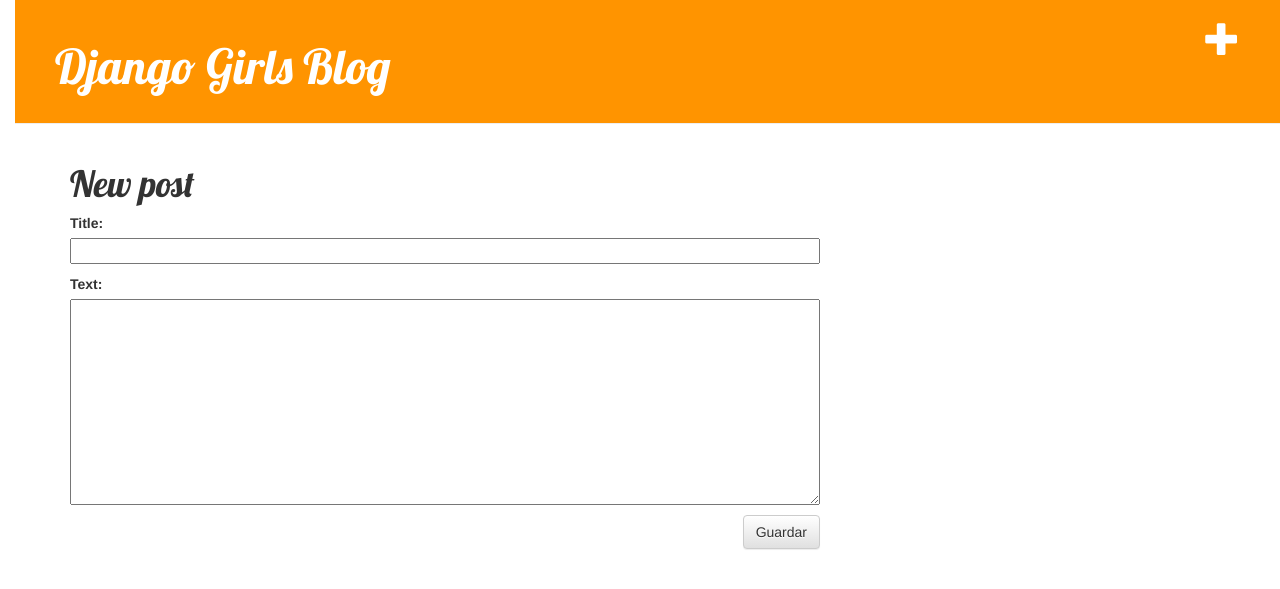
After one commit to jonnatas/my-first-blog, a Django app: page /post/new/ in a window 1280 px wide. The commit adds this page. Shown: the top 589 px of the page. Run offline with Django 3.2, Linux system fonts and the light colour scheme; some libraries are stand-ins or nearby versions.

Commit message:
problema com o ReverseMatch

```diff
--- /dev/null
+++ b/blog/forms.py
@@ -0,0 +1,7 @@
+from django import forms
+from .models import Post
+
+class PostForm(forms.ModelForm):
+    class Meta:
+        model = Post
+        fields = ('title', 'text',)
--- a/blog/templates/blog/base.html
+++ b/blog/templates/blog/base.html
@@ -1,16 +1,16 @@
 {% load staticfiles %}
 <html>
 	<head>
-		<title>Blog</title>
+		<title>Django Girls blog</title>
 		<link rel="stylesheet" href="//maxcdn.bootstrapcdn.com/bootstrap/3.2.0/css/bootstrap.min.css">
 		<link rel="stylesheet" href="//maxcdn.bootstrapcdn.com/bootstrap/3.2.0/css/bootstrap-theme.min.css">
 		<link href='//fonts.googleapis.com/css?family=Lobster&subset=latin,latin-ext' rel='stylesheet' type='text/css'>
 		<link rel="stylesheet" href="{% static 'css/blog.css' %}">
 	</head>
-
 	<body>
 		<div class="page-header">
-			<h1><a href="/">Blog</a></h1>
+			<a href="{% url 'blog:post_new' %}" class="top-menu"><span class="glyphicon glyphicon-plus"></span></a>
+			<h1><a href="/">Django Girls Blog</a></h1>
 		</div>
 		<div class="content container">
 			<div class="row">
@@ -21,5 +21,4 @@
 			</div>
 		</div>
 	</body>
-
-</html
+</html>
--- /dev/null
+++ b/blog/templates/blog/post_edit.html
@@ -0,0 +1,9 @@
+{% extends 'blog/base.html' %}
+
+{% block content %}
+<h1>New post</h1>
+<form method="POST" class="post-form">{% csrf_token %}
+	{{ form.as_p }}
+	<button type="submit" class="save btn btn-default">Guardar</button>
+</form>
+{% endblock %}
--- a/blog/urls.py
+++ b/blog/urls.py
@@ -3,5 +3,6 @@
 
 urlpatterns = [
     url(r'^$', views.post_list),
-    url(r'^posts/(?P<pk>[0-9]+)/$', views.post_detail),
+    url(r'^post/(?P<pk>[0-9]+)/$', views.post_detail, name='post_detail'),
+    url(r'^post/new/$', views.post_new, name='post_new'),
 ]
--- a/blog/views.py
+++ b/blog/views.py
@@ -1,6 +1,7 @@
-from django.shortcuts import render, get_object_or_404
+from django.shortcuts import render, get_object_or_404, redirect
 from django.utils import timezone
 from .models import Post
+from .forms import PostForm
 
 
 def post_list(request):
@@ -11,3 +12,16 @@
 def post_detail(request, pk):
     post = get_object_or_404(Post, pk=pk)
     return render(request, 'blog/post_detail.html', {'post': post})
+
+def post_new(request):
+    if request.method == "POST":
+        form = PostForm(request.POST)
+        if form.is_valid():
+            post = form.save(commit=False)
+            post.author = request.user
+            post.published_date = timezone.now()
+            post.save()
+            return redirect('post_detail', pk=post.pk)
+    else:
+        form = PostForm()
+    return render(request, 'blog/post_edit.html', {'form': form})
--- a/mysite/urls.py
+++ b/mysite/urls.py
@@ -3,5 +3,5 @@
 
 urlpatterns = [
     url(r'^admin/', admin.site.urls),
-    url(r'', include('blog.urls')),
+    url(r'', include('blog.urls', namespace='blog')),
 ]
```
Also changed, not shown: db.sqlite3.
